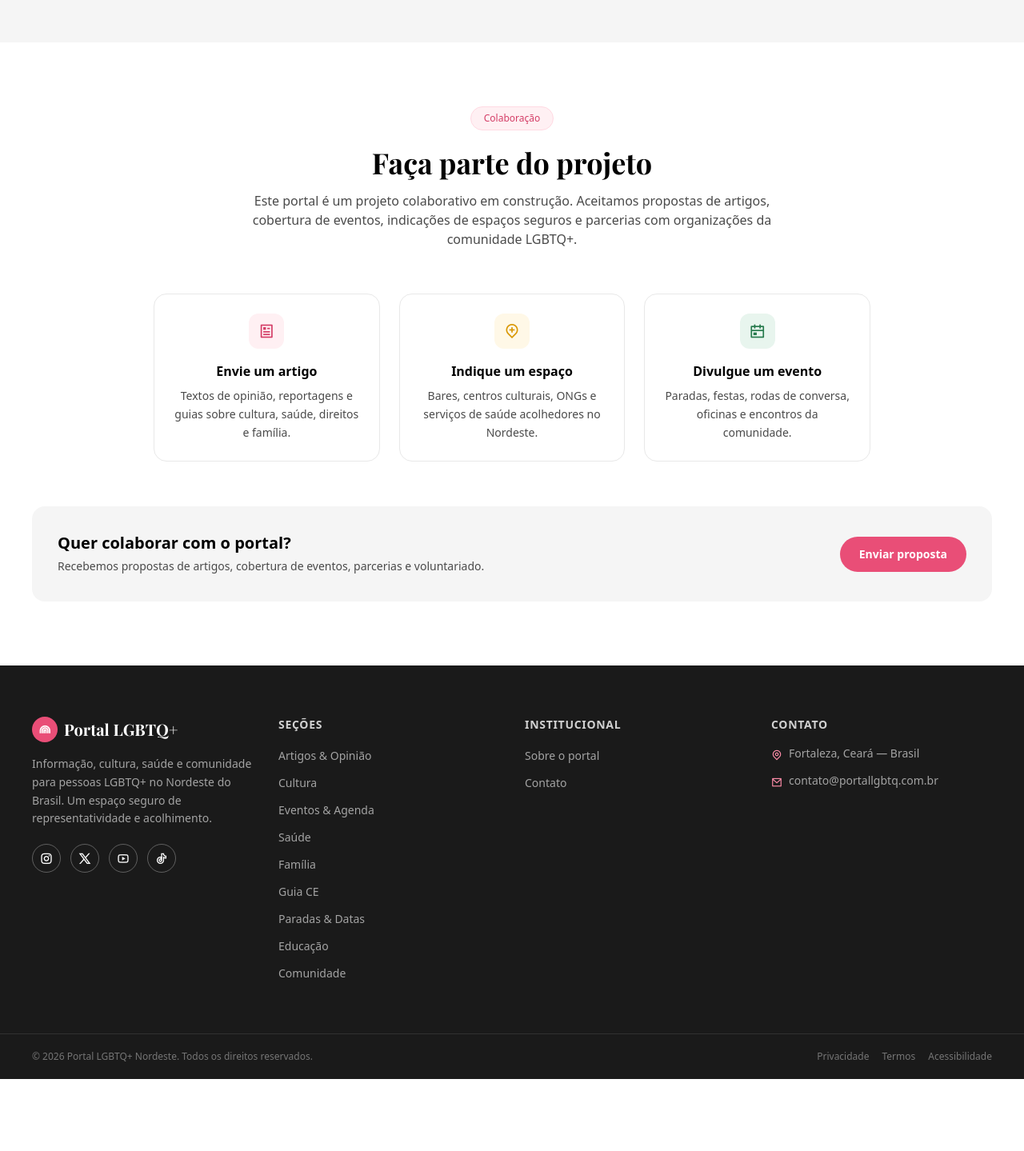
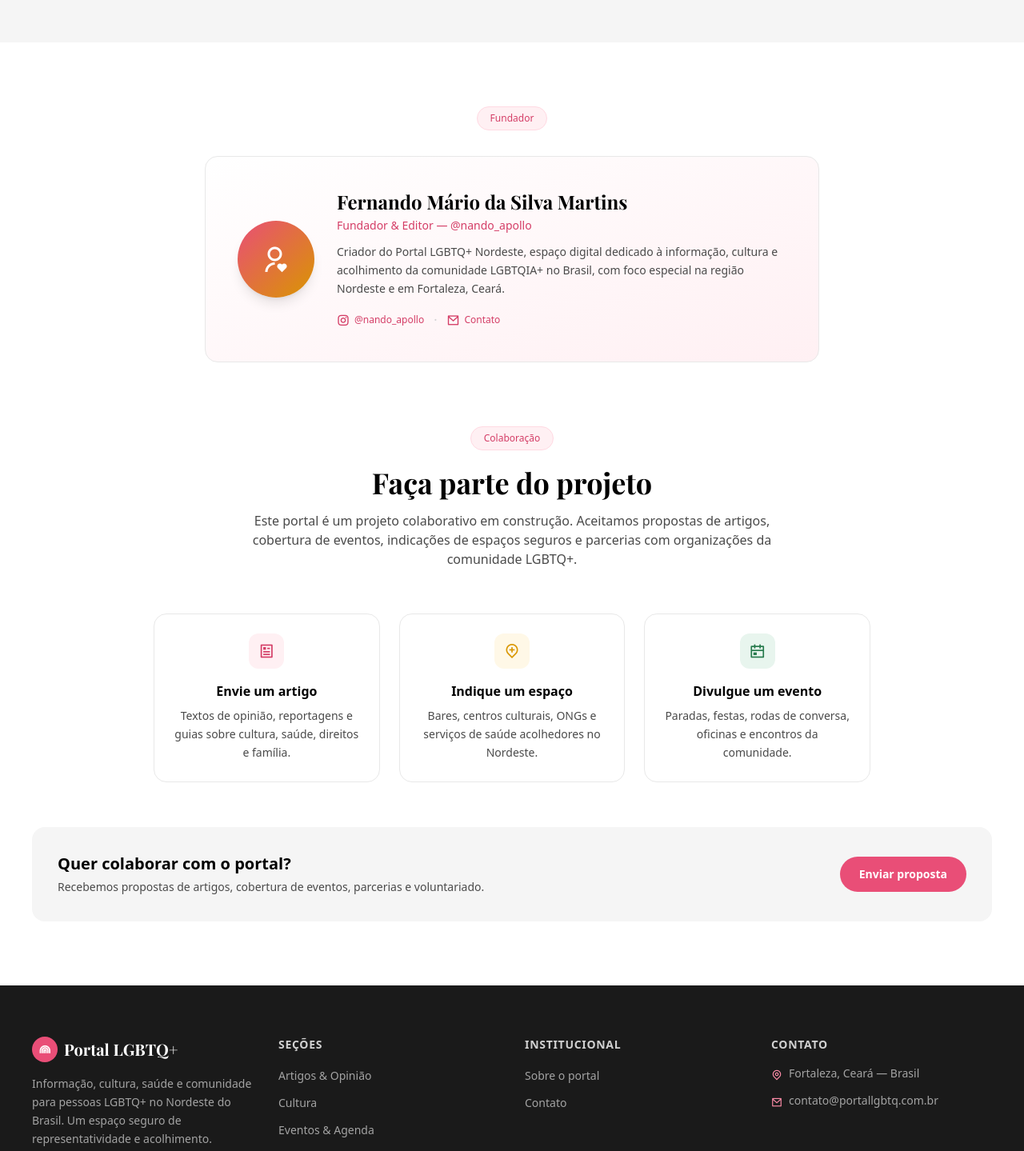
Before and after one commit to fernandomariosefor3/Portalgbtqia, a React (Vite) app in the folder project-LGBTQIA+/: page /sobre in a window 1280 px wide. Shown: the part 2120-3559 px from the top of the page at 80% size. Before the commit the page ends 3469 px from the top, so only its background shows below. Built offline with nearby package versions, Linux system fonts and the light colour scheme; no server answers; a web font is replaced by a local one.

Commit message:
feat: adiciona autoria de Fernando Mario na pagina Sobre e no Footer

```diff
--- a/project-LGBTQIA+/src/components/feature/Footer.tsx
+++ b/project-LGBTQIA+/src/components/feature/Footer.tsx
@@ -104,7 +104,15 @@ export default function Footer() {
       <div className="border-t border-white/10">
         <div className="max-w-7xl mx-auto px-4 md:px-6 lg:px-10 py-5 flex flex-col sm:flex-row items-center justify-between gap-3">
           <p className="text-xs text-white/40 text-center sm:text-left">
-            © 2026 Portal LGBTQ+ Nordeste. Todos os direitos reservados.
+            © 2026 Portal LGBTQ+ Nordeste. Todos os direitos reservados.{" "}
+            Criado por{" "}
+            <a
+              href="/sobre"
+              className="text-white/60 hover:text-primary-300 transition-colors"
+            >
+              Fernando Mário da Silva Martins
+            </a>
+            .
           </p>
           <div className="flex items-center gap-4 text-xs text-white/40">
             <Link to="/sobre" className="hover:text-white/60 transition-colors">Privacidade</Link>
--- a/project-LGBTQIA+/src/pages/about/components/TeamSection.tsx
+++ b/project-LGBTQIA+/src/pages/about/components/TeamSection.tsx
@@ -2,6 +2,53 @@ export default function TeamSection() {
   return (
     <section className="w-full bg-white">
       <div className="max-w-7xl mx-auto px-4 md:px-6 lg:px-10 py-14 md:py-20">
+
+        {/* Fundador */}
+        <div className="max-w-3xl mx-auto mb-16 md:mb-20">
+          <div className="text-center mb-8">
+            <span className="inline-block px-4 py-1.5 text-xs font-medium rounded-full bg-primary-50 text-primary-500 border border-primary-100">
+              Fundador
+            </span>
+          </div>
+          <div className="rounded-2xl border border-dark-100 bg-gradient-to-br from-white to-primary-50 p-8 md:p-10 flex flex-col sm:flex-row items-center gap-7">
+            <div className="w-24 h-24 rounded-full bg-gradient-to-br from-primary-400 to-secondary-500 flex items-center justify-center text-white text-4xl flex-shrink-0 shadow-lg">
+              <i className="ri-user-heart-line"></i>
+            </div>
+            <div className="text-center sm:text-left">
+              <h3 className="text-xl md:text-2xl font-playfair font-bold text-dark-800">
+                Fernando Mário da Silva Martins
+              </h3>
+              <p className="text-sm font-medium text-primary-500 mt-1 mb-3">
+                Fundador & Editor — @nando_apollo
+              </p>
+              <p className="text-sm text-dark-500 leading-relaxed">
+                Criador do Portal LGBTQ+ Nordeste, espaço digital dedicado à
+                informação, cultura e acolhimento da comunidade LGBTQIA+ no Brasil,
+                com foco especial na região Nordeste e em Fortaleza, Ceará.
+              </p>
+              <div className="flex items-center gap-3 mt-4 justify-center sm:justify-start">
+                <a
+                  href="https://instagram.com/nando_apollo"
+                  target="_blank"
+                  rel="noopener noreferrer"
+                  className="flex items-center gap-1.5 text-xs font-medium text-primary-500 hover:text-primary-600 transition-colors"
+                >
+                  <i className="ri-instagram-line text-base"></i>
+                  @nando_apollo
+                </a>
+                <span className="text-dark-200">·</span>
+                <a
+                  href="mailto:fernandomariodasmartins@gmail.com"
+                  className="flex items-center gap-1.5 text-xs font-medium text-primary-500 hover:text-primary-600 transition-colors"
+                >
+                  <i className="ri-mail-line text-base"></i>
+                  Contato
+                </a>
+              </div>
+            </div>
+          </div>
+        </div>
+
         <div className="text-center max-w-2xl mx-auto mb-10 md:mb-14">
           <span className="inline-block px-4 py-1.5 text-xs font-medium rounded-full bg-primary-50 text-primary-500 border border-primary-100 mb-5">
             Colaboração
```
